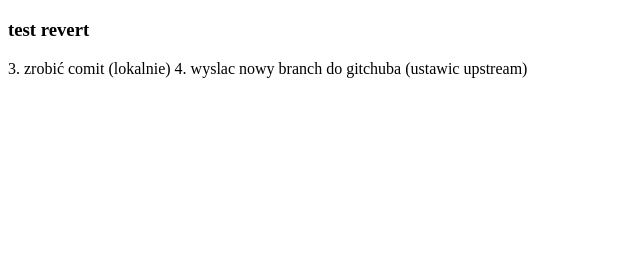
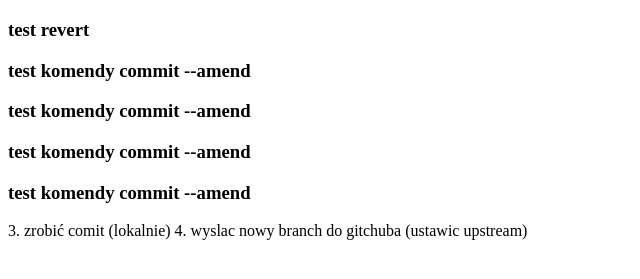
Before and after one commit to Bemol0/projekt, a plain HTML site: page index.html in a window 1280 px wide. Shown: the part 61-340 px from the top of the page, without its empty margins (0-640 px from the left). Drawn offline with Linux system fonts and the light colour scheme.

Commit message:
test komendy --amend I zmiana

```diff
--- a/index.html
+++ b/index.html
@@ -9,6 +9,12 @@
     <h1>Nauka Gita</h1>
     <section>
         <h3>test revert</h3>
+        <section>
+            <h3>test komendy commit --amend</h3>
+            <h3>test komendy commit --amend</h3>
+            <h3>test komendy commit --amend</h3>
+            <h3>test komendy commit --amend</h3>
+        </section>
     </section>
     <footer>
         3. zrobić comit (lokalnie)
```
